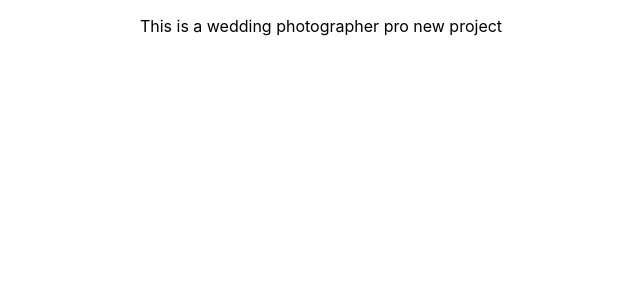
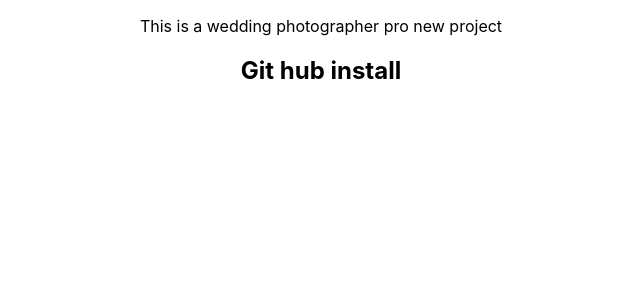
Before and after one commit to Rijonahmed/wedding-photographer-pro, a React (Create React App) app: page / in a window 1280 px wide. Shown: the top 300 px of the page, without its empty margins (319-959 px from the left). Built offline with nearby package versions, Linux system fonts and the light colour scheme.

Commit message:
h2 commit

```diff
--- a/src/App.js
+++ b/src/App.js
@@ -1,11 +1,10 @@
-import logo from './logo.svg';
 import './App.css';
-
 function App() {
   return (
     <div className="App">
      <div>
       <p>This is a wedding photographer pro new project</p>
+      <h2>Git hub install</h2>
      </div>
     </div>
   );
```
